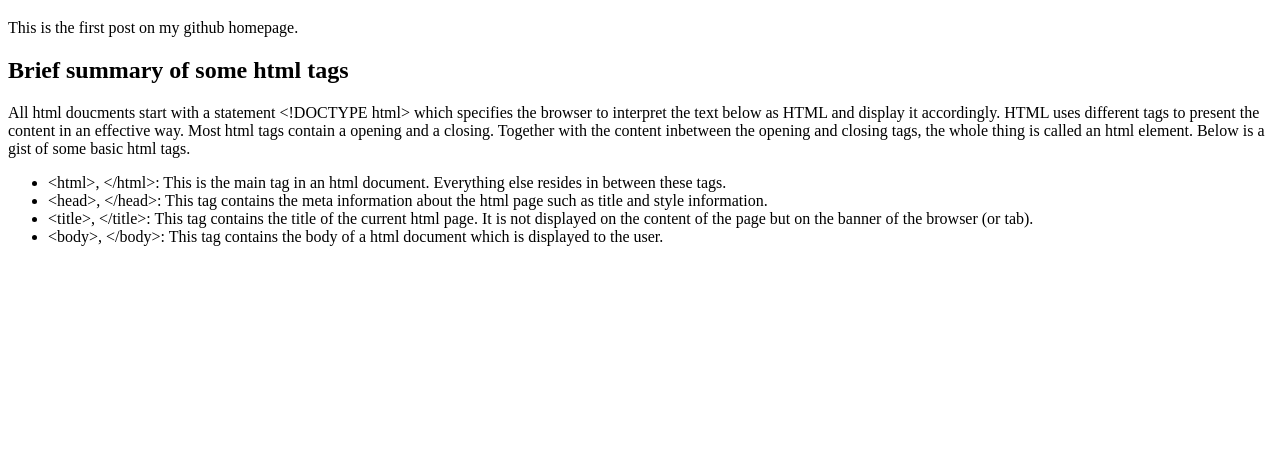
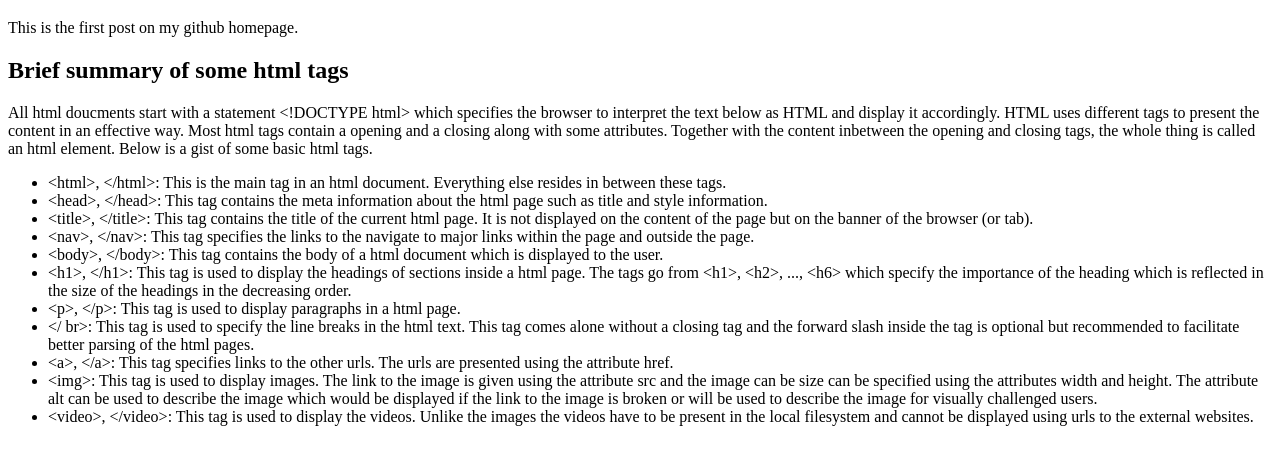
Before and after one commit to sreeyella/sreeharshayella.github.io, a plain HTML site: page index.html in a window 1280 px wide. Shown: the part 61-526 px from the top of the page. Drawn offline with Linux system fonts and the light colour scheme.

Commit message:
Add information about <nav>, <h1> to <h6>, <p>, <img>, <video>, <a> tags.

```diff
--- a/index.html
+++ b/index.html
@@ -3,16 +3,27 @@
   <body>
     <h1>Hello World !</h1>
       <p>This is the first post on my github homepage.</p>
-      <article>
+      <article id="HTML">
+	<section id="basic-html-tags">
           <h2> Brief summary of some html tags</h2>
             <p>All html doucments start with a statement &lt!DOCTYPE html&gt which specifies the browser to interpret the text below as HTML and display it accordingly. </ br>
-	    HTML uses different tags to present the content in an effective way. Most html tags contain a opening and a closing. Together with the content inbetween the opening and closing tags, the whole thing is called an html element. Below is a gist of some basic html tags.</p>
+            HTML uses different tags to present the content in an effective way. Most html tags contain a opening and a closing along with some attributes. </ br>
+	    Together with the content inbetween the opening and closing tags, the whole thing is called an html element. Below is a gist of some basic html tags.</p>
             <ul>
 	      <li> &lthtml&gt, &lt/html&gt: This is the main tag in an html document. Everything else resides in between these tags. </li>
 	      <li> &lthead&gt, &lt/head&gt: This tag contains the meta information about the html page such as title and style information. </li>
-	  <li> &lttitle&gt, &lt/title&gt: This tag contains the title of the current html page. It is not displayed on the content of the page but on the banner of the browser (or tab).
+	      <li> &lttitle&gt, &lt/title&gt: This tag contains the title of the current html page. It is not displayed on the content of the page but on the banner of the browser (or tab).</li>
+	      <li> &ltnav&gt, &lt/nav&gt: This tag specifies the links to the navigate to major links within the page and outside the page.</li>
 	      <li> &ltbody&gt, &lt/body&gt: This tag contains the body of a html document which is displayed to the user. </li>
+	      <li> &lth1&gt, &lt/h1&gt: This tag is used to display the headings of sections inside a html page. The tags go from &lth1&gt, &lth2&gt, ..., &lth6&gt which specify the importance of the heading which is reflected in the size of the headings in the decreasing order. </li>
+	      <li> &ltp&gt, &lt/p&gt: This tag is used to display paragraphs in a html page. </li>
+	      <li> &lt/ br&gt: This tag is used to specify the line breaks in the html text. This tag comes alone without a closing tag and the forward slash inside the tag is optional but recommended to facilitate better parsing of the html pages.</li>
+	      <li>&lta&gt, &lt/a&gt: This tag specifies links to the other urls. The urls are presented using the attribute href.</li>
+	      <li>&ltimg&gt: This tag is used to display images. The link to the image is given using the attribute src and the image can be size can be specified using the attributes width  and height. The attribute alt can be used to describe the image which would be displayed if the link to the image is broken or will be used to describe the image for visually challenged users.</li>
+	      <li>&ltvideo&gt, &lt/video&gt: This tag is used to display the videos. Unlike the images the videos have to be present in the local filesystem and cannot be displayed using urls to the external websites.</li>
+
           </ul>
+        </section>
       </article>
   </body>
 </html>
```
Lines whose indentation alone changed are shown as unchanged.
